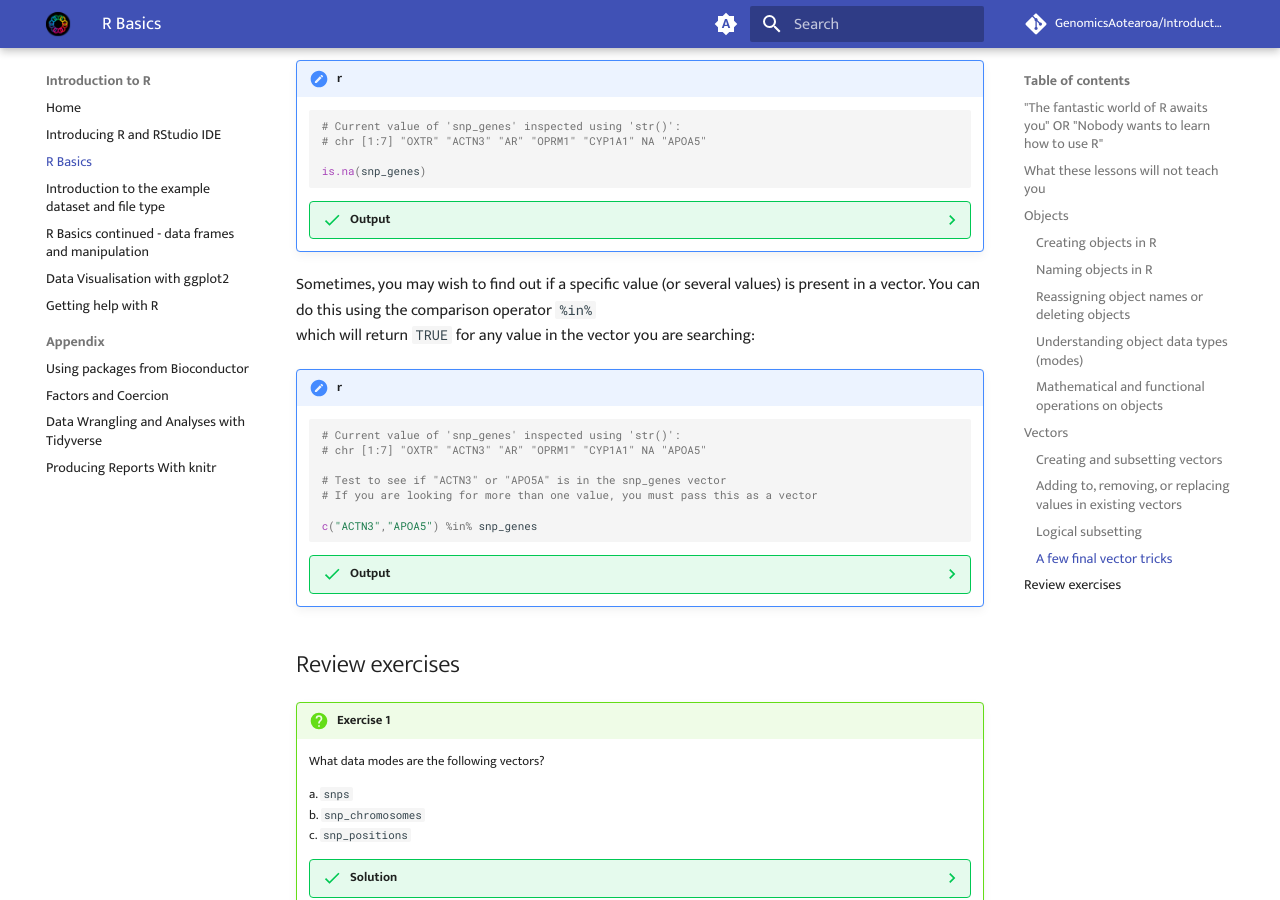
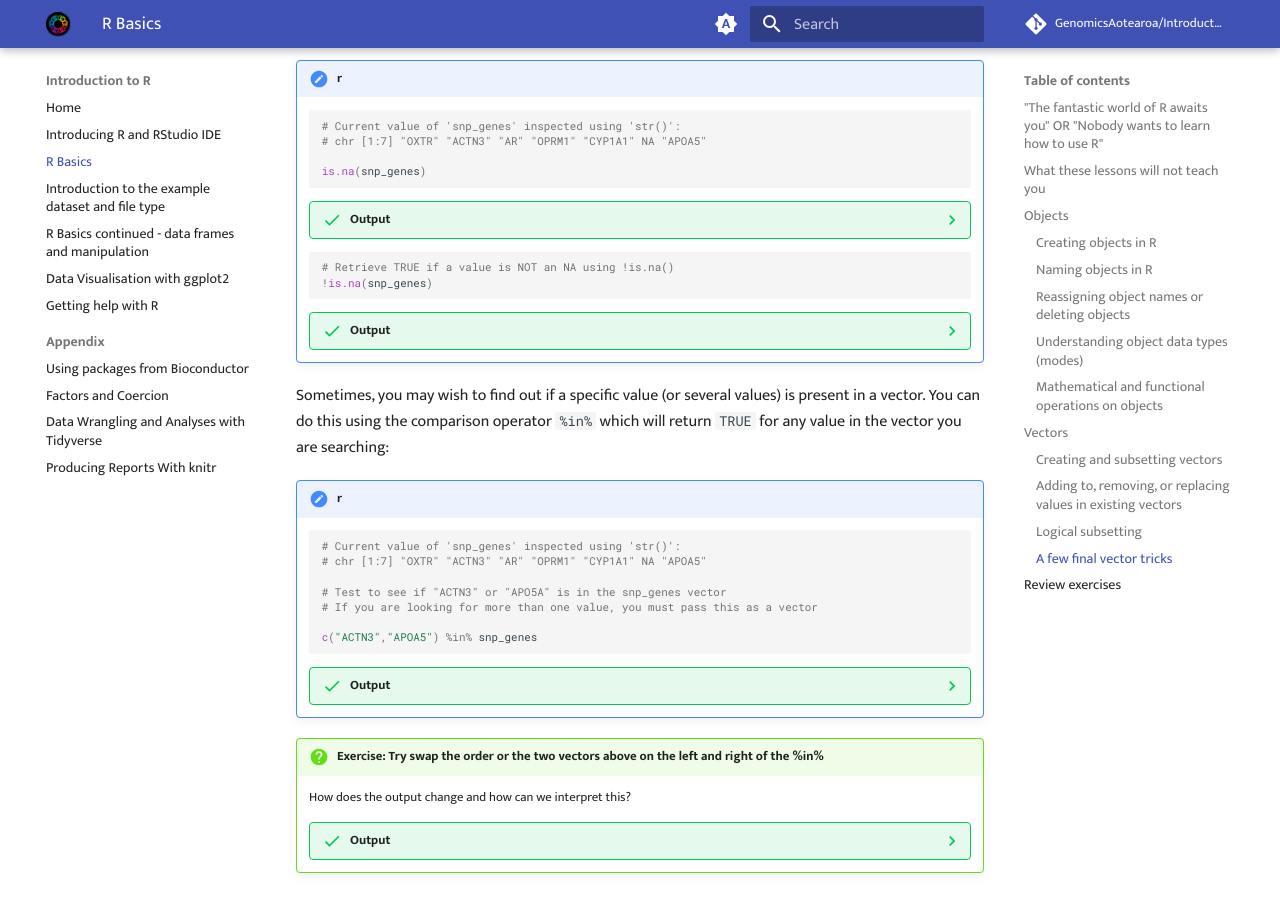
Before and after one commit to GenomicsAotearoa/Introduction-to-R, an MkDocs documentation site: the page built from docs/01-r-basics.md, in a window 1280 px wide and 900 px high, scrolled down 14225 px. Built offline with MkDocs 1.6.1 and Material for MkDocs 9.7.7, drawn with Linux system fonts in a browser that asks for light colours; emoji names are drawn with the system emoji font; comment, search, counter and statistics services are not loaded; some of the changed text lies outside the part shown.

Commit message:
fix #37 #36

````diff
--- a/docs/01-r-basics.md
+++ b/docs/01-r-basics.md
@@ -739,9 +739,18 @@ any `NA` value:
         [1] FALSE FALSE FALSE FALSE FALSE  TRUE FALSE
         ```
 
+    ```r
+    # Retrieve TRUE if a value is NOT an NA using !is.na()
+    !is.na(snp_genes)
+    ```
+    ??? success "Output"
+
+        ```
+        [1]  TRUE  TRUE  TRUE  TRUE  TRUE FALSE  TRUE
+        ```
+
 Sometimes, you may wish to find out if a specific value (or several values) is
-present in a vector. You can do this using the comparison operator `%in%`
-which will return `TRUE` for any value in the vector you are searching:
+present in a vector. You can do this using the comparison operator `%in%` which will return `TRUE` for any value in the vector you are searching:
 
 !!! r-project "r"
 
@@ -760,6 +769,23 @@ which will return `TRUE` for any value in the vector you are searching:
         ```
         [1] TRUE TRUE
         ```
+
+!!! question "Exercise: Try swap the order or the two vectors above on the left and right of the %in%"
+
+    How does the output change and how can we interpret this?
+
+    ??? success "Output"
+
+        ```r
+        snp_genes %in% c("ACTN3","APOA5")
+        ```
+
+        ```
+        [1] FALSE  TRUE FALSE FALSE FALSE FALSE  TRUE
+        ```
+
+        In this scenario, we get back 7 TRUE/FALSE, one for each value in the vector on the left. This is like asking R, for each value in the vector on the left, return a TRUE or FALSE if it matches any value in the vector on the right.  This might be useful if you suspect your genes in the right vector exist multiple times in your left vector.
+
 
 
 
@@ -853,8 +879,10 @@ which will return `TRUE` for any value in the vector you are searching:
 
 !!! question "Exercise 5"
 
-    What type of data is `combined`?
+    What type of data is `combined`? Was this the type you expected?
 
     ??? success "Solution"
 
-        It is a character vector. Use `typeof()` to find out.
+        It is a character vector. Use `mode()` or `typeof()` to find out. The first 3 vectors were already character vectors, but our last vector `snp_positions` is a numeric vector. In R, all vectors must be of the same mode, so if you combine values of mixed modes into one vector, R will coerce the values to the same mode. There is a coercion hierarchy in R - logicals will get coerced to numeric and numeric coerced to character.
+
+        There is some additional information on coercion in the Appendix.
````
